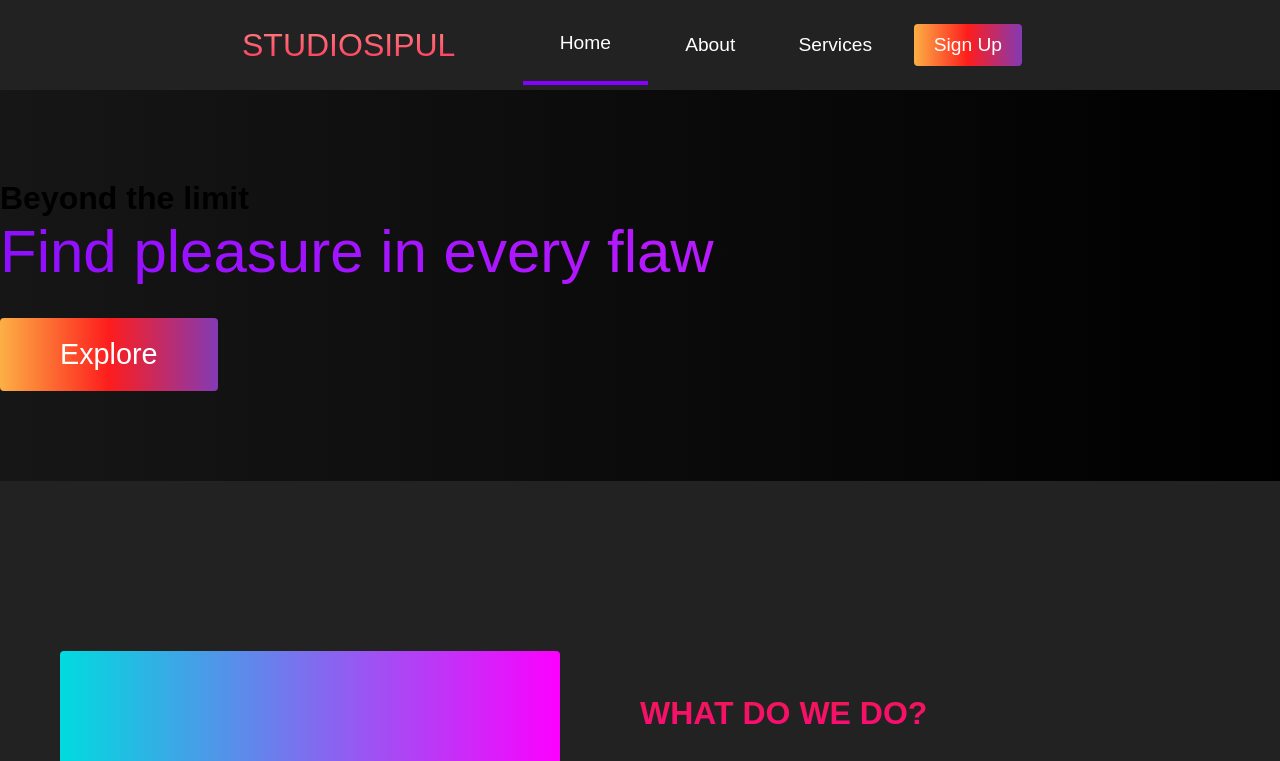
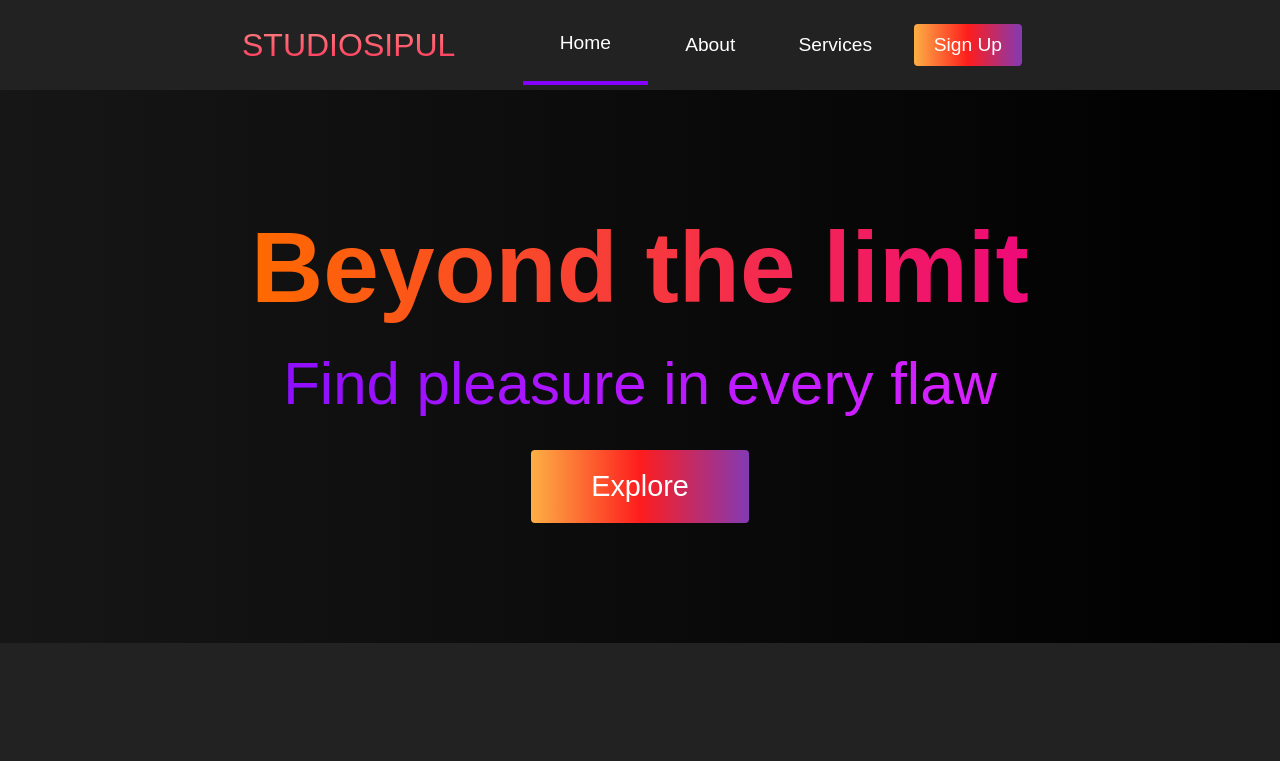
Before and after one commit to sipull/studiosipul, a website: page index.html in a window 1280 px wide. Shown: the top 761 px of the page. Drawn offline with Linux system fonts and the light colour scheme.

Commit message:
hero section

```diff
--- a/index.html
+++ b/index.html
@@ -49,8 +49,8 @@
 
     <!-- Hero Section -->
     <div class="hero" id="home">
-      <div class="hero_container">
-        <h1 class="hero_heading">
+      <div class="hero__container">
+        <h1 class="hero__heading">
           <span>Beyond the limit</span></h1>
         <p class="hero__description">Find pleasure in every flaw</p>
         <button class="main__btn"><a href="#">Explore</a></button>
```
